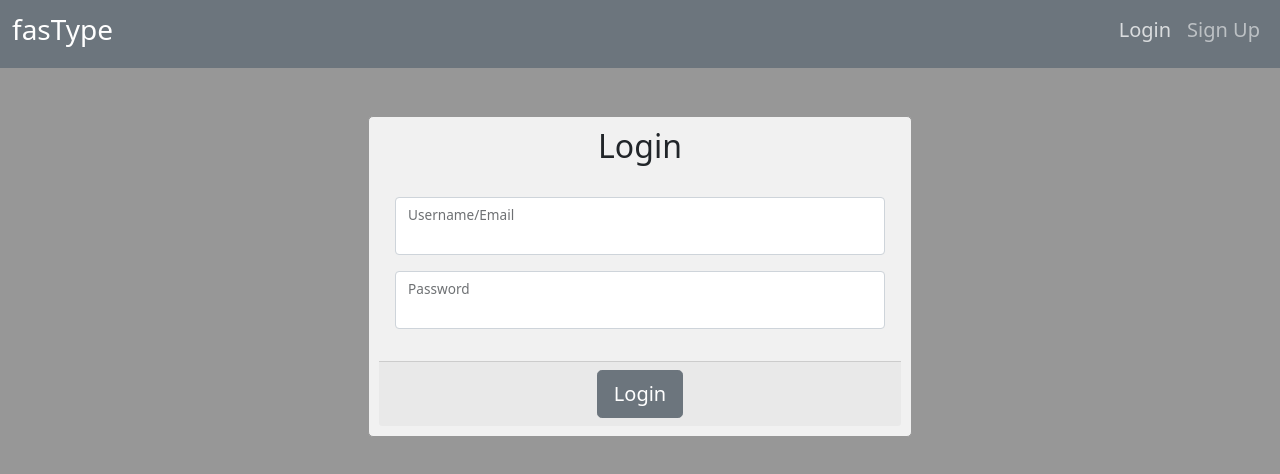
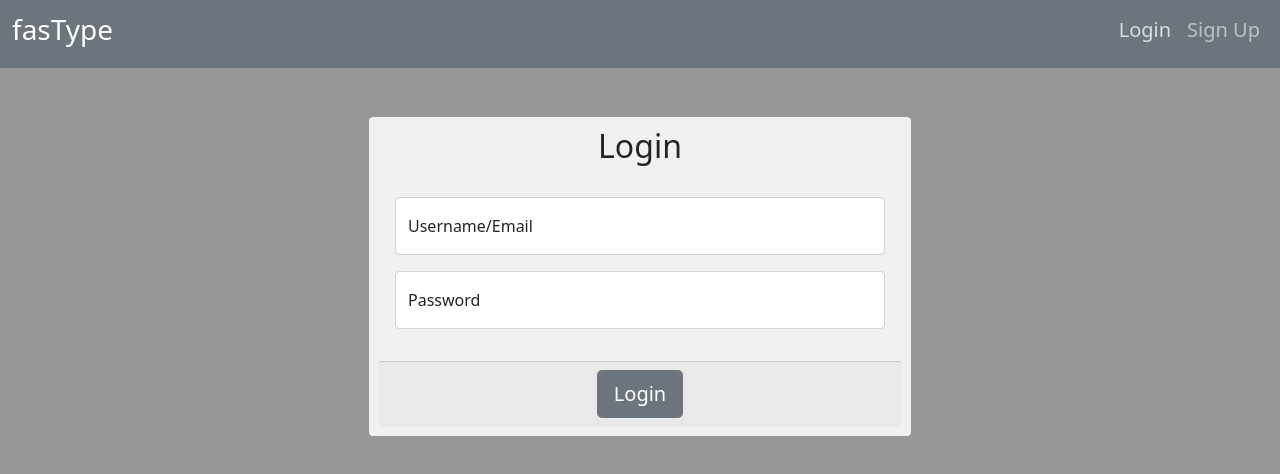
Before and after one commit to Prostagers/fasType, a React (Create React App) app: page / in a window 1280 px wide. Both pictures are taken after a click on the item "Login". Shown: the top 474 px of the page. Built offline with nearby package versions, Linux system fonts and the light colour scheme.

Commit message:
Form Input Console print

```diff
--- a/src/App.js
+++ b/src/App.js
@@ -1,4 +1,4 @@
-import ReactDOM from 'react-dom';
+import { useState } from 'react';
 
 import 'bootstrap/dist/css/bootstrap.min.css';
 import './App.css';
@@ -7,21 +7,23 @@ import Header from './Layout/Header';
 import Dashboard from './Layout/Dashboard';
 import DisplayAuthentication from './Layout/DisplayAuthentication';
 
+function App() {
+  const [body, setBody] = useState(<Dashboard />);
+
   const itemBeforeLogin = [{
     id: 1,
     name: 'Login',
-  onClick: () => ReactDOM.render(<DisplayAuthentication name='Login' />, document.getElementById('main-content'))
+    onClick: () => setBody(<DisplayAuthentication name='Login' />)
   }, {
     id: 2,
     name: 'Sign Up',
-  onClick: () => ReactDOM.render(<DisplayAuthentication name='Sign Up' />, document.getElementById('main-content'))
+    onClick: () => setBody(<DisplayAuthentication name='Sign Up' />)
   }];
 
-function App() {
   return (
     <div className="App">
       <Header item={itemBeforeLogin}/>
-      <Dashboard />
+      { body }
     </div>
   );
 }
--- a/src/Component/InputFields.js
+++ b/src/Component/InputFields.js
@@ -5,7 +5,7 @@ import {
 const InputFields = props => (
     <FormGroup floating>
         <Input type={props.type} name={props.id} id={props.id} invalid={props.invalid} valid={props.valid}
-            value={props.value} onChange={props.onChange}/>
+            placeholder={props.placeholder} value={props.value} onChange={props.onChange}/>
         <Label for={props.id}>{props.label}</Label>
         <FormFeedback invalid>{props.invalidMessage}</FormFeedback>
         <FormFeedback valid>{props.validMessage}</FormFeedback>
--- a/src/Component/Login.js
+++ b/src/Component/Login.js
@@ -3,16 +3,19 @@ import { Form } from "reactstrap";
 
 import InputFields from './InputFields';
 
-const Login = () => {
+const Login = ({data, setData}) => {
     const [emailInvalid, setEmailInvalid] = useState(false);
     const [passwordInvalid, setPasswordInvalid] = useState(false);
 
     return (
         <Form>
-            <InputFields type="email" id="Email" label="Username/Email" invalid={emailInvalid}
-                invalidMessage="Input Field can not be Empty!!"/>
-            <InputFields type="password" id="Password" label="Password" invalid={passwordInvalid}
-                invalidMessage="Input Field can not be Empty!!"/>
+            <InputFields type="email" id="Email" label="Username/Email" placeholder='Username/Email'
+                invalid={emailInvalid} invalidMessage="Input Field can not be Empty!!" value={data.username}
+                    onChange={(e) => setData({...data, username: e.target.value})} />
+
+            <InputFields type="password" id="Password" label="Password" placeholder='Password'
+                invalid={passwordInvalid} invalidMessage="Input Field can not be Empty!!" value={data.password}
+                onChange={(e) => setData({...data, password: e.target.value})} />
         </Form>
     );
 };
--- a/src/Component/SignUp.js
+++ b/src/Component/SignUp.js
@@ -1,9 +1,9 @@
-import { useState, useContext } from 'react';
+import { useState } from 'react';
 import { Form } from "reactstrap";
 
 import InputFields from './InputFields';
 
-const SignUp = () => {
+const SignUp = ({data, setData}) => {
     const [usernameValid, setUsernameValid] = useState(false);
     const [usernameInvalid, setUsernameInvalid] = useState(false);
     const [emailInvalid, setEmailInvalid] = useState(false);
@@ -13,17 +13,26 @@ const SignUp = () => {
 
     return (
         <Form>
-            <InputFields type='text' id='username' label='Username' valid={usernameValid}
-                invalid={usernameInvalid} validMessage = "Username accepted!!"
-                    invalidMessage="Username already exists!!" />
-            <InputFields type="email" id="Email" label="Email" invalid={emailInvalid}
-                invalidMessage="Invalid Email!!" />
-            <InputFields type="tel" id="Phone" label="Phone" invalid={phoneInvalid}
-                invalidMessage="Invalid!! Phone Number" />
-            <InputFields type="password" id="Password" label="Password" invalid={passwordInvalid}
-                invalidMessage="Weak Password!!" />
-            <InputFields type="password" id="ConfirmPassword" label="Confirm Password"
-                invalid={passwordMatch} invalidMessage="Password does not match!!" />
+            <InputFields type='text' id='username' label='Username' placeholder='Username' valid={usernameValid}
+                invalid={usernameInvalid} validMessage = "Username accepted!!" value={data.username}
+                    onChange={(e) => setData({...data, username: e.target.value})}
+                        invalidMessage="Username already exists!!" />
+
+            <InputFields type="email" id="Email" label="Email" placeholder='Email' invalid={emailInvalid}
+                value={data.email} invalidMessage="Invalid Email!!"
+                    onChange={(e) => setData({...data, email: e.target.value})} />
+
+            <InputFields type="tel" id="Phone" label="Phone" placeholder='Phone' invalid={phoneInvalid}
+                value={data.phone} invalidMessage="Invalid!! Phone Number"
+                    onChange={(e) => setData({...data, phone: e.target.value})} />
+
+            <InputFields type="password" id="Password" label="Password" placeholder='Password' invalid={passwordInvalid}
+                value={data.password} invalidMessage="Weak Password!!"
+                    onChange={(e) => setData({...data, password: e.target.value})}/>
+
+            <InputFields type="password" id="ConfirmPassword" placeholder='Confirm Password' label="Confirm Password"
+                value={data.confirmPassword} invalid={passwordMatch} invalidMessage="Password does not match!!"
+                    onChange={(e) => setData({...data, confirmPassword: e.target.value})} />
         </Form>
     );
 };
--- a/src/Context/UserContext.js
+++ b/src/Context/UserContext.js
@@ -1,3 +1,4 @@
 import { createContext } from 'react';
 
-export default UserContext = createContext();
+const UserContext = createContext();
+export default UserContext;
--- a/src/Layout/Dashboard.js
+++ b/src/Layout/Dashboard.js
@@ -6,7 +6,7 @@ const Dashboard = () => {
     return (
       <div className='text-center' id='main-content'>
         <h1>Welcome, {name} to fasType</h1>
-        <p><h4>Type as fast as you can think</h4></p>
+        <h4>Type as fast as you can think</h4>
       </div>
     );
 };
--- a/src/Layout/DisplayAuthentication.js
+++ b/src/Layout/DisplayAuthentication.js
@@ -1,3 +1,4 @@
+import { useState } from 'react';
 import {
     Card, CardFooter, Button, CardTitle, CardBody
 } from 'reactstrap';
@@ -5,9 +6,18 @@ import {
 import SignUp from '../Component/SignUp';
 import Login from '../Component/Login';
 
-import Dashboard from './Dashboard';
+const DisplayAuthentication = ({name}) => {
+    const [signupData, setSignupData] = useState({});
+    const [loginData, setLoginData] = useState({});
 
-const DisplayAuthentication = ({name, onClick}) => {
+    const SignUpClick = () => {
+        console.log(signupData);
+    }
+
+    const LoginClick = () => {
+        console.log(loginData);
+    }
+
     return (
         <div className='p-sm-5 w-sm-50 m-auto'>
         <Card className='Card'>
@@ -15,11 +25,15 @@ const DisplayAuthentication = ({name, onClick}) => {
                 <h2>{name}</h2>
             </CardTitle>
             <CardBody>
-                { name === 'Login' ? <Login /> : <SignUp /> }
+                {
+                    name === 'Login'
+                        ? <Login data={loginData} setData={setLoginData} />
+                        : <SignUp data={signupData} setData={setSignupData} />
+                }
             </CardBody>
             <CardFooter>
                 <div className='text-center'>
-                    <Button onClick={onClick} size='lg' id='signup'>{name}</Button>
+                    <Button onClick={name === 'Login' ? LoginClick : SignUpClick} size='lg' id='signup'>{name}</Button>
                 </div>
             </CardFooter>
         </Card>
```
Lines whose indentation alone changed are shown as unchanged.
